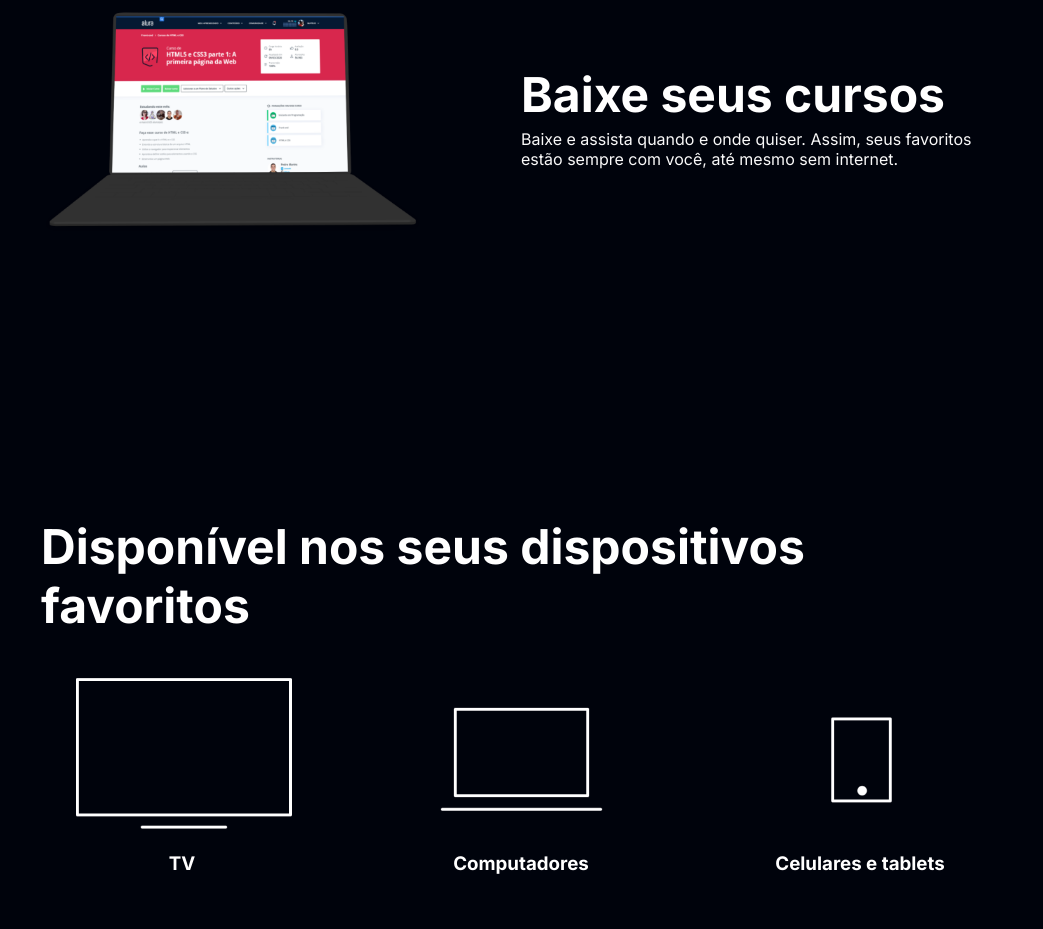
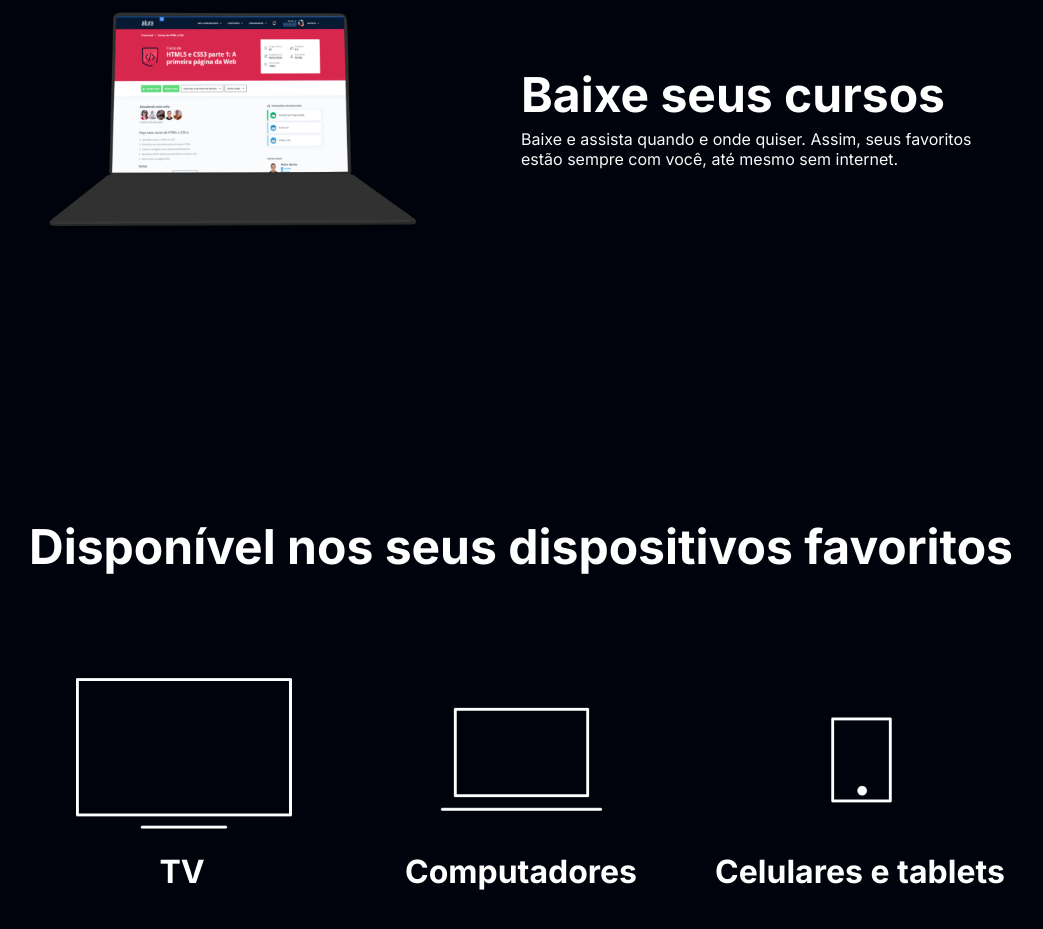
Before and after one commit to caco007/praticando-html-css-01, a plain HTML site: page index.html in a window 1280 px wide. Shown: the part 2683-3612 px from the top of the page, without its empty margins (119-1162 px from the left). Drawn offline with Linux system fonts and the light colour scheme.

Commit message:
Revisão dos códgos da quinta sessão

```diff
--- a/index.html
+++ b/index.html
@@ -46,22 +46,22 @@
             </div>
         </section>
 
-        <section class="container secundario container__dispositivo__texto">
+        <section class="container__dispositivo">
             <h2 class="descricao__titulo">Disponível nos seus dispositivos favoritos</h2>
-            <div class="container__dispositivos">
-                <div class="dispositivos__itens">
+            <ul class="lista__dispositivos">
+                <li>
                     <img src="img/tv.png" alt="Icone de uma televisão">
-                    <h3 class="dispositivos__texto">TV</h3>
-                </div>
-                <div class="dispositivos__itens">
+                    <h3 class="lista__item">TV</h3>
+                </li>
+                <li>
                     <img src="img/computador.png" alt="Icone de um computador">
-                    <h3 class="dispositivos__texto">Computadores</h3>
-                </div>
-                <div class="dispositivos__itens">
+                    <h3 class="lista__item">Computadores</h3>
+                </li>
+                <li>
                     <img src="img/celular.png" alt="Icone de um celular">
-                    <h3 class="dispositivos__texto">Celulares e tablets</h3>
-                </div>
-            </div>
+                    <h3 class="lista__item">Celulares e tablets</h3>
+                </li>
+            </ul>
         </section>
     </body>
 </html>
--- a/styles.css
+++ b/styles.css
@@ -91,24 +91,25 @@ body {
 
 .terciario__botao {
     margin-top: 1em;
-    width: 27%;
+    display: inline-block;
 }
 
 .telas__descricao__texto{
     width: 90%;
 }
 
-.container__dispositivo__texto {
-    display: flex;
-    flex-direction: column;
+.container__dispositivo {
+    text-align: center;
 }
 
-.container__dispositivos{
+.lista__dispositivos{
     display: flex;
-    margin-top: 1em;
+    justify-content: center;
+    margin: 5em 0;
+    list-style-type: none;
 
 }
 
-.dispositivos__itens {
-    text-align: center;
+.lista__item {
+    font-size: 32px;
 }
```
